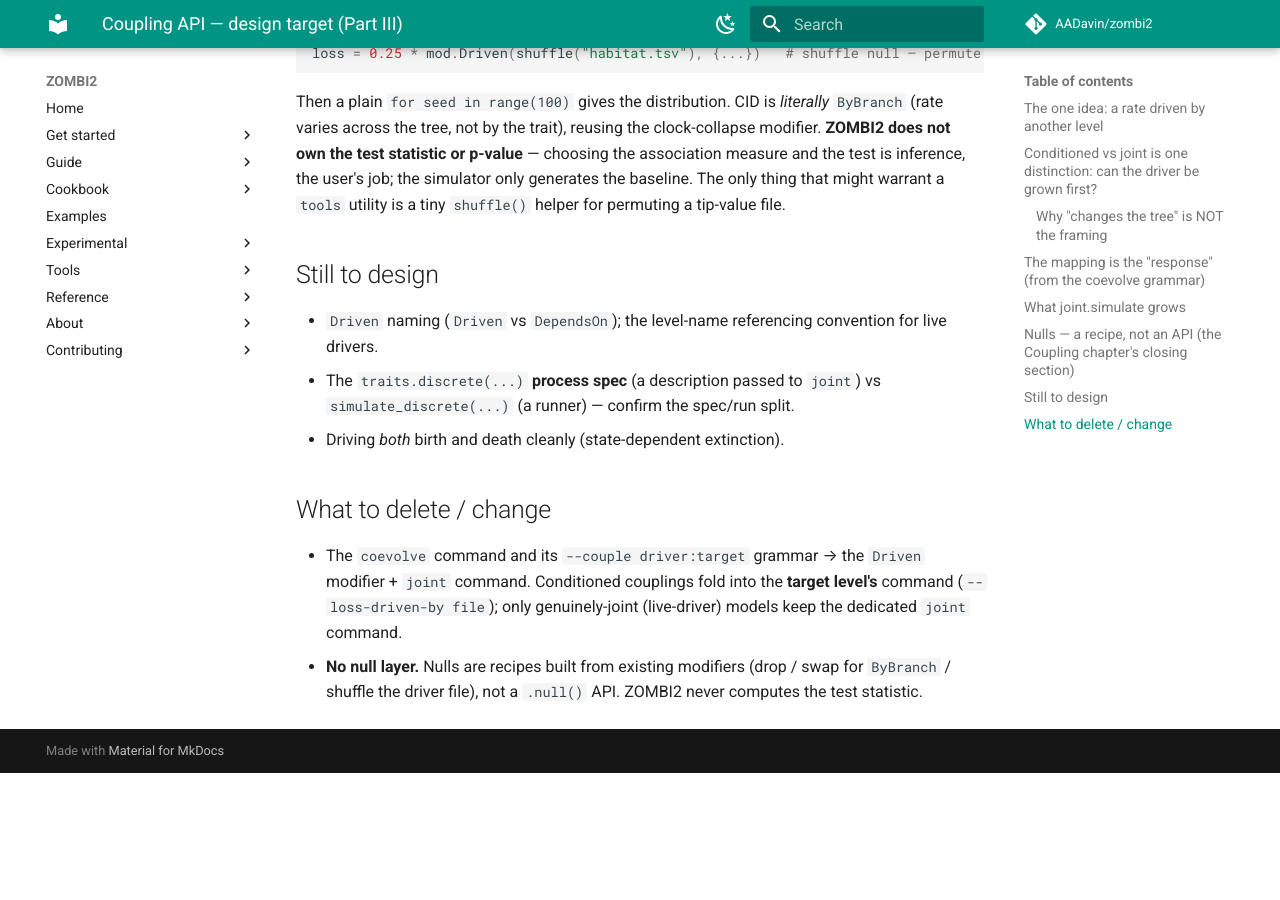
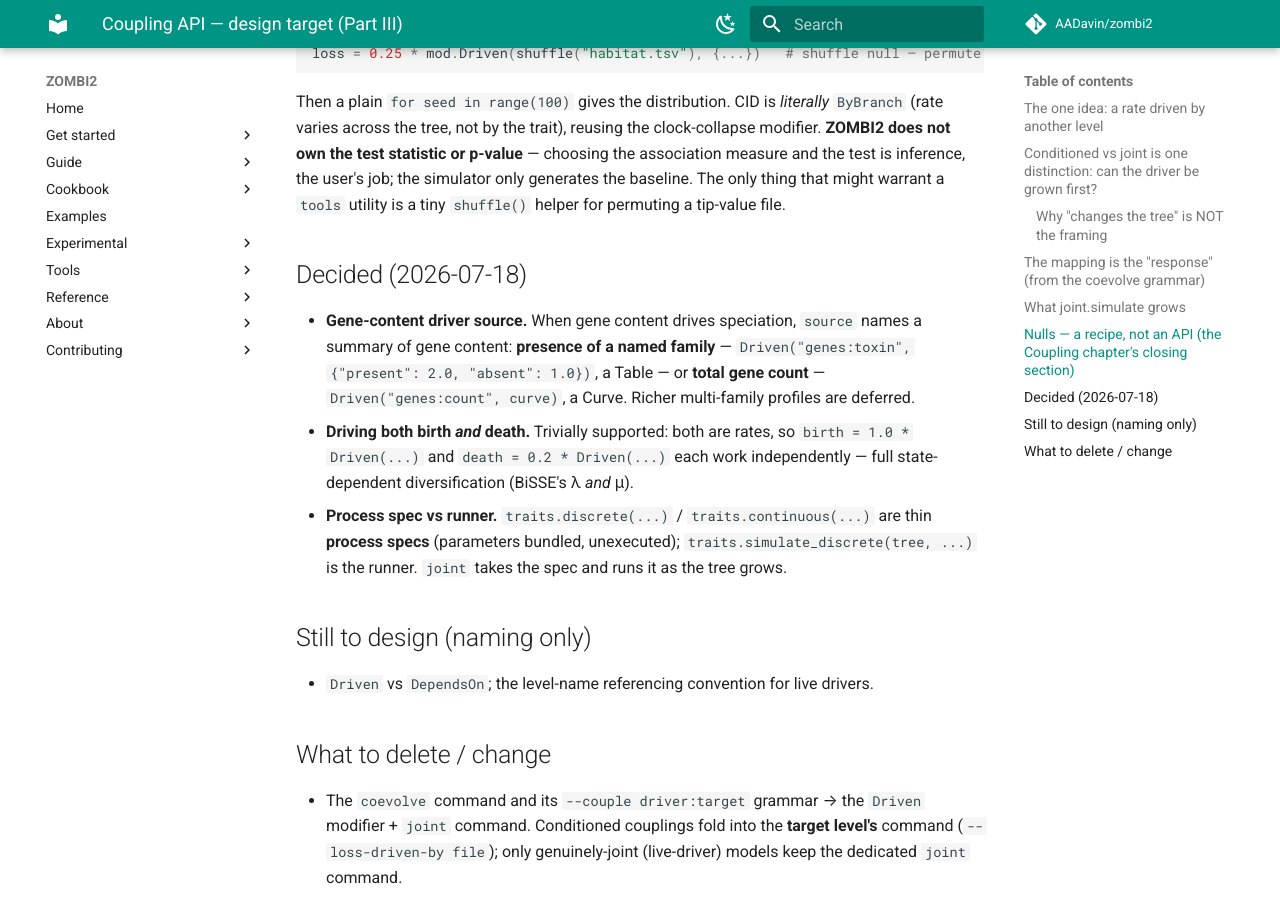
Before and after one commit to AADavin/zombi2, an MkDocs documentation site: the page built from docs/design/coupling-api.md, in a window 1280 px wide and 900 px high, scrolled down 2666 px. Built offline with MkDocs 1.6.1 and Material for MkDocs 9.7.7, drawn with Linux system fonts in a browser that asks for light colours; comment, search, counter and statistics services are not loaded; before the commit the page ends 3439 px from its top, so only the background shows below that.

Commit message:
docs(design): ratify the remaining decisions (Adrian, 2026-07-18)
- Inherited unifies its knobs: Inherited(spread, reverts_to, pull) everywhere;
  CIR clock and OU trait share the same two mean-reversion knobs (seq + trait).
- Coupling: gene-content driver source = presence (Table) or count (Curve);
  birth AND death both drivable (full BiSSE); traits.discrete/continuous are
  thin process specs, simulate_* are runners.
- Genomes: indel/segment length distributions configurable, per event type
  (not geometric-only) — as ZOMBI1 allowed.
- Demo notebooks not shipped: coevolve-grammar showcase is a default core edge.
- D8 confirmed: top-level z.simulate_* dropped (namespaced only).

Co-Authored-By: Claude Opus 4.8 <noreply@anthropic.com>

```diff
--- a/docs/design/coupling-api.md
+++ b/docs/design/coupling-api.md
@@ -108,12 +108,22 @@ statistic or p-value** — choosing the association measure and the test is infe
 simulator only generates the baseline. The only thing that might warrant a `tools` utility is a tiny
 `shuffle()` helper for permuting a tip-value file.
 
-## Still to design
+## Decided (2026-07-18)
 
-- `Driven` naming (`Driven` vs `DependsOn`); the level-name referencing convention for live drivers.
-- The `traits.discrete(...)` **process spec** (a description passed to `joint`) vs `simulate_discrete(...)`
-  (a runner) — confirm the spec/run split.
-- Driving *both* birth and death cleanly (state-dependent extinction).
+- **Gene-content driver source.** When gene content drives speciation, `source` names a summary of gene
+  content: **presence of a named family** — `Driven("genes:toxin", {"present": 2.0, "absent": 1.0})`, a
+  Table — or **total gene count** — `Driven("genes:count", curve)`, a Curve. Richer multi-family profiles
+  are deferred.
+- **Driving both birth *and* death.** Trivially supported: both are rates, so `birth = 1.0 * Driven(...)`
+  and `death = 0.2 * Driven(...)` each work independently — full state-dependent diversification (BiSSE's
+  λ *and* μ).
+- **Process spec vs runner.** `traits.discrete(...)` / `traits.continuous(...)` are thin **process specs**
+  (parameters bundled, unexecuted); `traits.simulate_discrete(tree, ...)` is the runner. `joint` takes the
+  spec and runs it as the tree grows.
+
+## Still to design (naming only)
+
+- `Driven` vs `DependsOn`; the level-name referencing convention for live drivers.
 
 ## What to delete / change
 
```
Also changed, not shown: docs/design/coevolve-grammar.md (+2 -2 lines), docs/design/genome-api.md (+6 -0 lines), docs/design/sequence-api.md (+3 -2 lines), docs/design/trait-api.md (+3 -3 lines).
